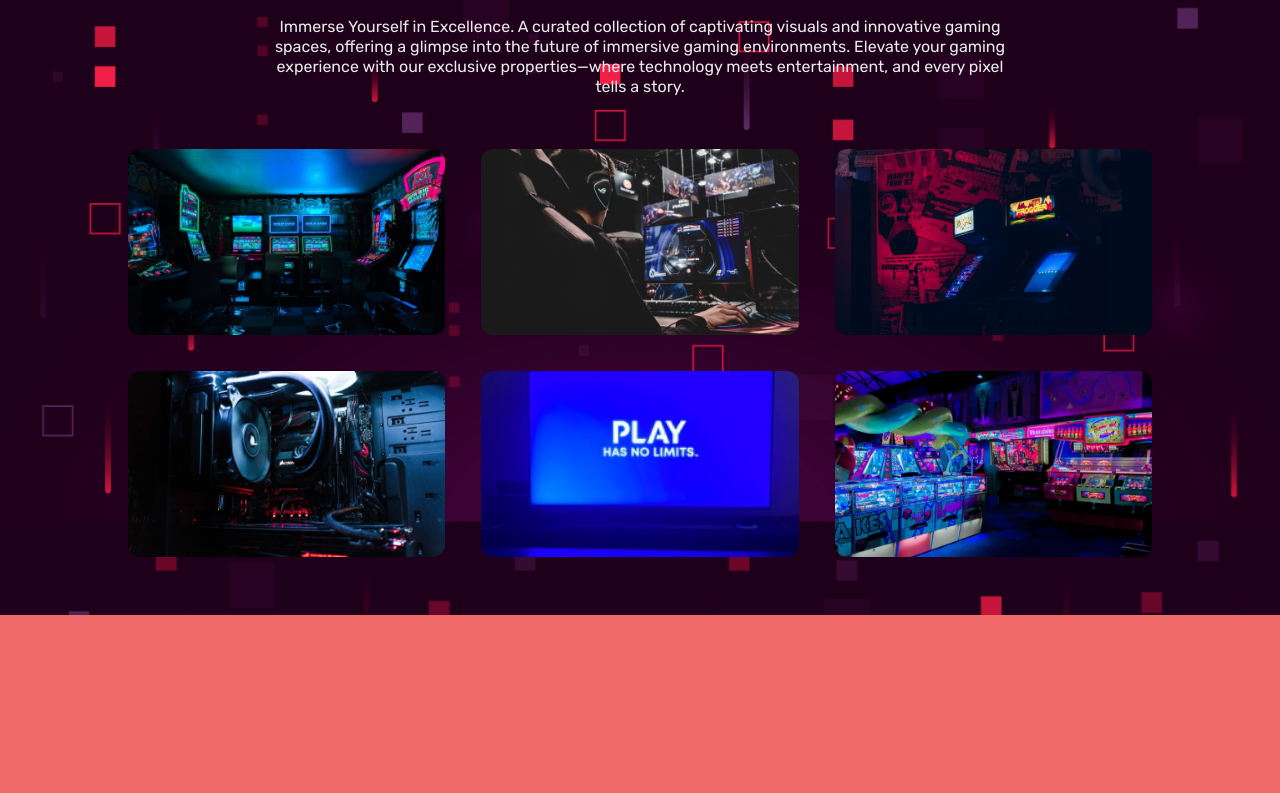
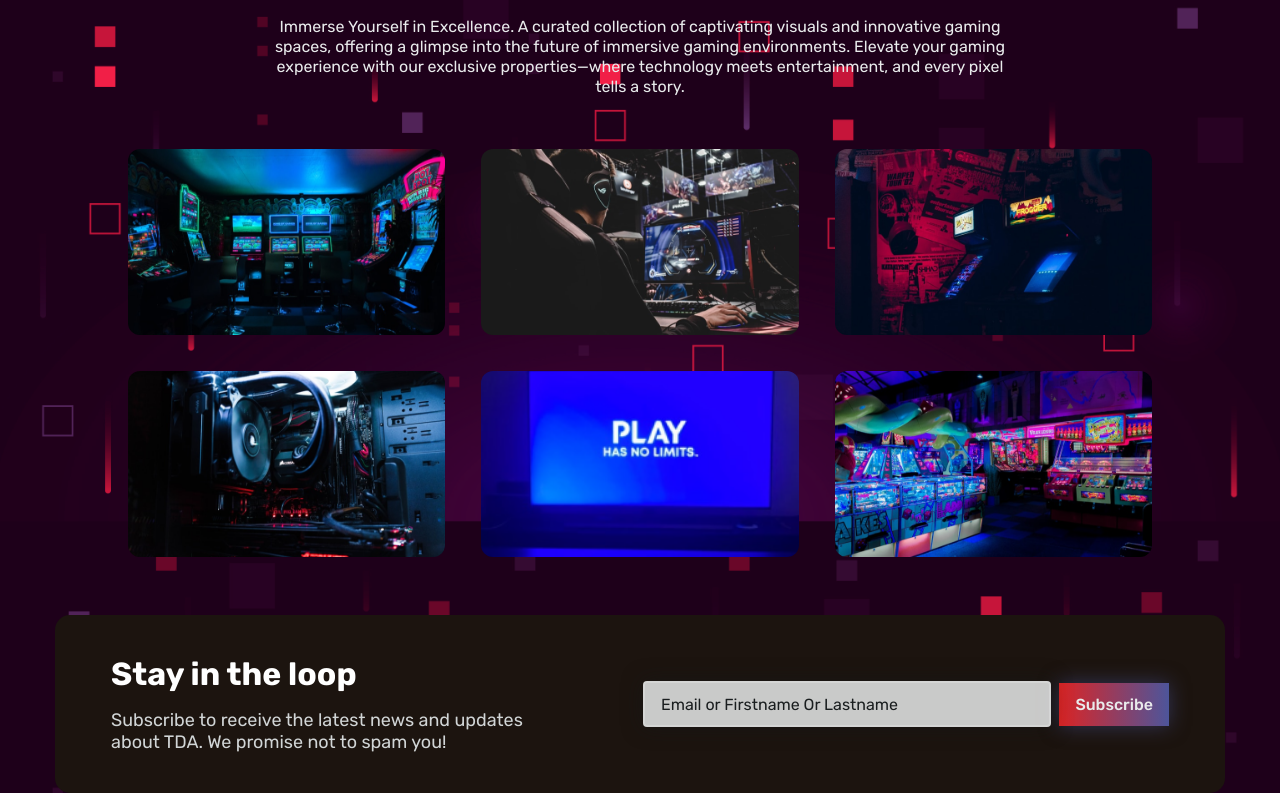
Before and after one commit to saba1101/gaming-website, a React (Vite) app: page / in a window 1280 px wide. Shown: the part 2892-3685 px from the top of the page. Before the commit the page ends 3507 px from the top, so only its background shows below. Built offline with nearby package versions, Linux system fonts and the light colour scheme.

Commit message:
Add: Subscribe Template

```diff
--- a/src/components/button/Button.jsx
+++ b/src/components/button/Button.jsx
@@ -1,7 +1,7 @@
 import style from '@/components/button/Button.module.scss'
-const Button = ({ label }) => {
+const Button = ({ label, radius }) => {
     return <>
-        <button className={style.mainButton}>
+        <button style={{ borderRadius: radius }} className={style.mainButton}>
             <span>{label || 'Label'}</span>
         </button>
     </>
--- /dev/null
+++ b/src/components/input/Input.jsx
@@ -0,0 +1,12 @@
+import style from '@/components/input/Input.module.scss'
+const Input = ({ value, placeholder, onChange }) => {
+    return (
+        <>
+            <div className={style.customInputWrapper}>
+                <input type="text" value={value} placeholder={placeholder} onChange={(e) => onChange(e.target.value)} />
+            </div>
+        </>
+    )
+}
+
+export default Input
--- /dev/null
+++ b/src/components/input/Input.module.scss
@@ -0,0 +1,27 @@
+.customInputWrapper {
+    width: 100%;
+    height: 46px;
+
+    input {
+        width: 100%;
+        height: 100%;
+        outline: none;
+        transition: .5s;
+        border: 2px solid rgba($Day00, .2);
+        font-size: 18px;
+        color: $Day20;
+        background: rgba($Day02, .8);
+        padding: 0 16px;
+        border-radius: 4px;
+        box-shadow: 0 0 20px rgba($Day20, .5);
+
+        &::placeholder {
+            font-size: 16px;
+            color: $Day18;
+        }
+
+        &:focus {
+            border: 2px solid rgba($Positive100, .4);
+        }
+    }
+}
--- /dev/null
+++ b/src/components/subscribe/Subscribe.jsx
@@ -0,0 +1,33 @@
+import style from '@/components/subscribe/Subscribe.module.scss'
+import Input from '../input/Input'
+import { useState } from 'react'
+import Button from '@/components/button/Button.jsx'
+const Subscribe = () => {
+    const [Value, setValue] = useState('')
+
+    return (
+        <>
+            <div className={style.templateSubscribe} data-aos="fade-up">
+                <div className={style.leftSide}>
+                    <h1>
+                        Stay in the loop
+                    </h1>
+                    <p>
+                        Subscribe to receive the latest news and updates about TDA.
+                        We promise not to spam you!
+                    </p>
+                </div>
+                <div className={style.rightSide}>
+                    <div className={style.subscribeField}>
+                        <Input value={Value} placeholder={"Email or Firstname Or Lastname"} onChange={(value) => setValue(value)} />
+                        <div className={style.subscribeButton}>
+                            <Button radius={"0"} label={'Subscribe'} />
+                        </div>
+                    </div>
+                </div>
+            </div>
+        </>
+    )
+}
+
+export default Subscribe
--- /dev/null
+++ b/src/components/subscribe/Subscribe.module.scss
@@ -0,0 +1,37 @@
+.templateSubscribe {
+    width: 1170px;
+    background: #1C140F;
+    border-radius: 15px;
+    @include flex(space-between, center, row, initial);
+    padding: 40px 56px;
+
+    .leftSide {
+        max-width: 456px;
+
+        h1 {
+            font-size: 32px;
+            font-family: $fBold;
+            color: $Day00;
+        }
+
+        p {
+            margin-top: 16px;
+            font-size: 18px;
+            color: $Day07;
+            line-height: 22px;
+        }
+    }
+
+    .rightSide {
+        .subscribeField {
+            position: relative;
+            width: 526px;
+            @include flex(flex-start, center, row, 8px);
+            z-index: 2;
+
+            .subscribeButton {
+                z-index: -1;
+            }
+        }
+    }
+}
--- a/src/pages/home/Home.jsx
+++ b/src/pages/home/Home.jsx
@@ -4,6 +4,7 @@ import TrendingGames from './templates/TrendingGames'
 import SpotLight from './templates/Spotlight'
 import Services from './templates/Services'
 import GamingShowcase from './templates/GamingShowcase'
+import Subscribe from '../../components/subscribe/Subscribe'
 const Home = () => {
     return <>
         <section className={`${style.sectionHomeIntro} routerTransition`}>
@@ -21,6 +22,9 @@ const Home = () => {
         <section className={style.sectionGamingahowcase}>
             <GamingShowcase />
         </section>
+        <section className={style.sectionSubscribe}>
+            <Subscribe />
+        </section>
     </>
 }
 
--- a/src/pages/home/Home.module.scss
+++ b/src/pages/home/Home.module.scss
@@ -436,3 +436,8 @@
     }
 
 }
+
+.sectionSubscribe {
+    width: 100%;
+    @include centerEl;
+}
--- a/src/pages/home/templates/Services.jsx
+++ b/src/pages/home/templates/Services.jsx
@@ -17,14 +17,12 @@ const Services = () => {
                         {
                             Services && Services.map((service, index) => {
                                 return (
-                                    <>
                                     <li key={index} data-aos="fade-up" data-aos-delay={`${index}00`}>
                                         <div className={style.iconWrapper}>
                                             {<service.Image />}
                                         </div>
                                         <span>{service.Label}</span>
                                     </li>
-                                    </>
                                 )
                             })
                         }
```
Lines whose indentation alone changed are shown as unchanged.
